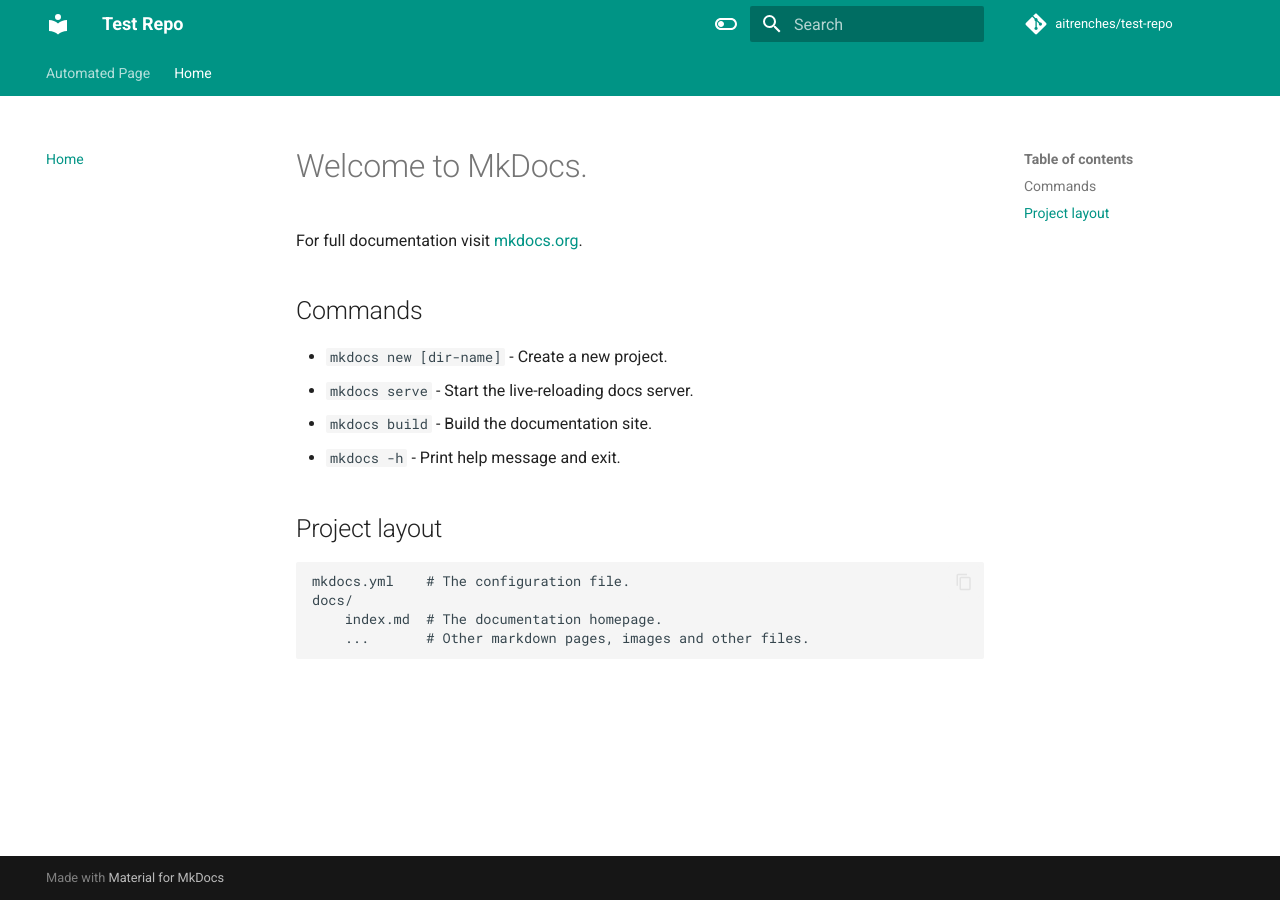
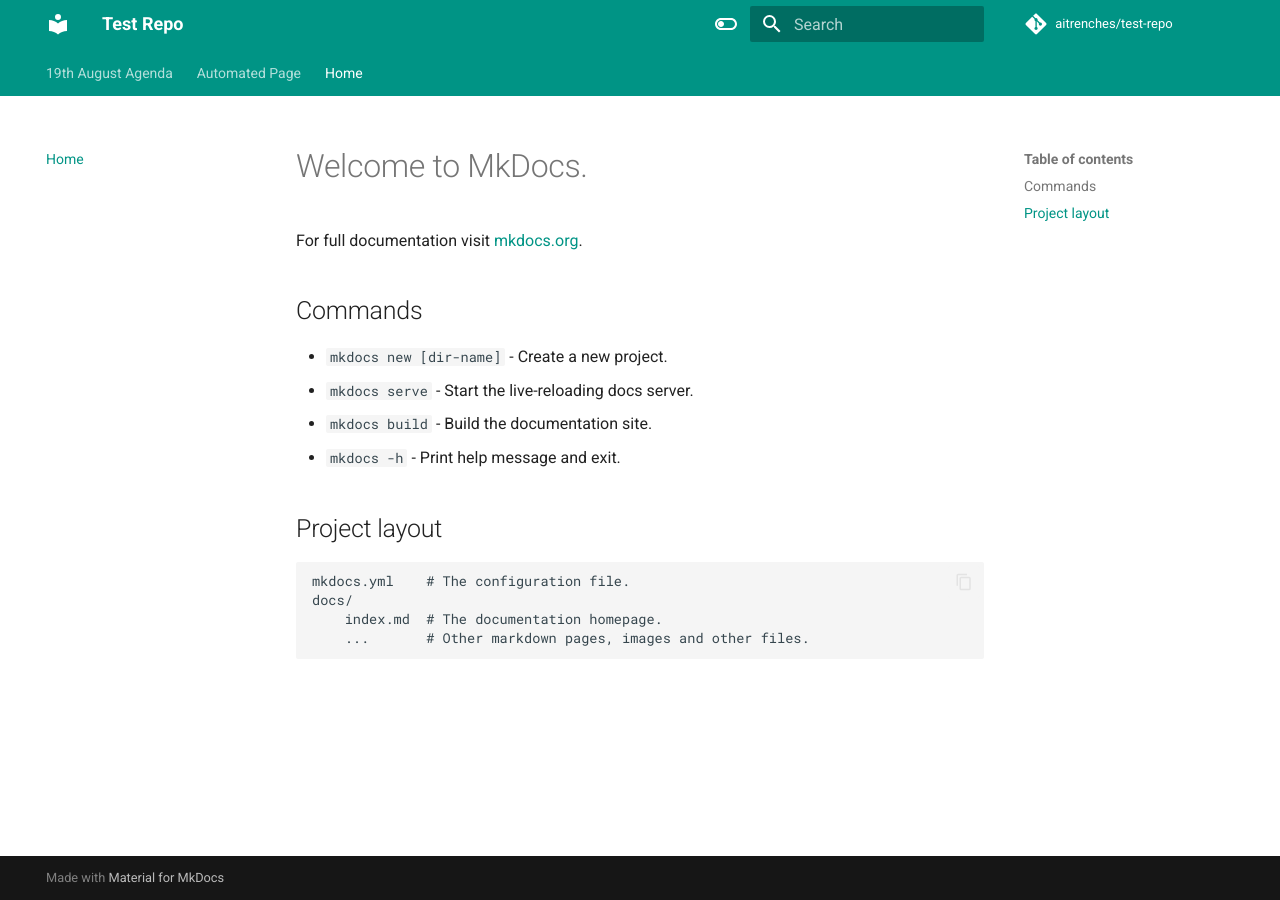
Before and after one commit to aitrenches/test-repo, an MkDocs documentation site: the page built from docs/index.md, in a window 1280 px wide. Built offline with MkDocs 1.6.1 and Material for MkDocs 9.7.7, drawn with Linux system fonts in a browser that asks for light colours; comment, search, counter and statistics services are not loaded.

Commit message:
Update navigation: add 19th August Agenda

```diff
--- a/mkdocs.yml
+++ b/mkdocs.yml
@@ -51,5 +51,6 @@ markdown_extensions:
       emoji_generator: !!python/name:materialx.emoji.to_svg
 
 nav:
+  - 19th August Agenda: 19th-august-agenda.md
   - Automated Page: auto_page.md
   - Home: index.md
```
